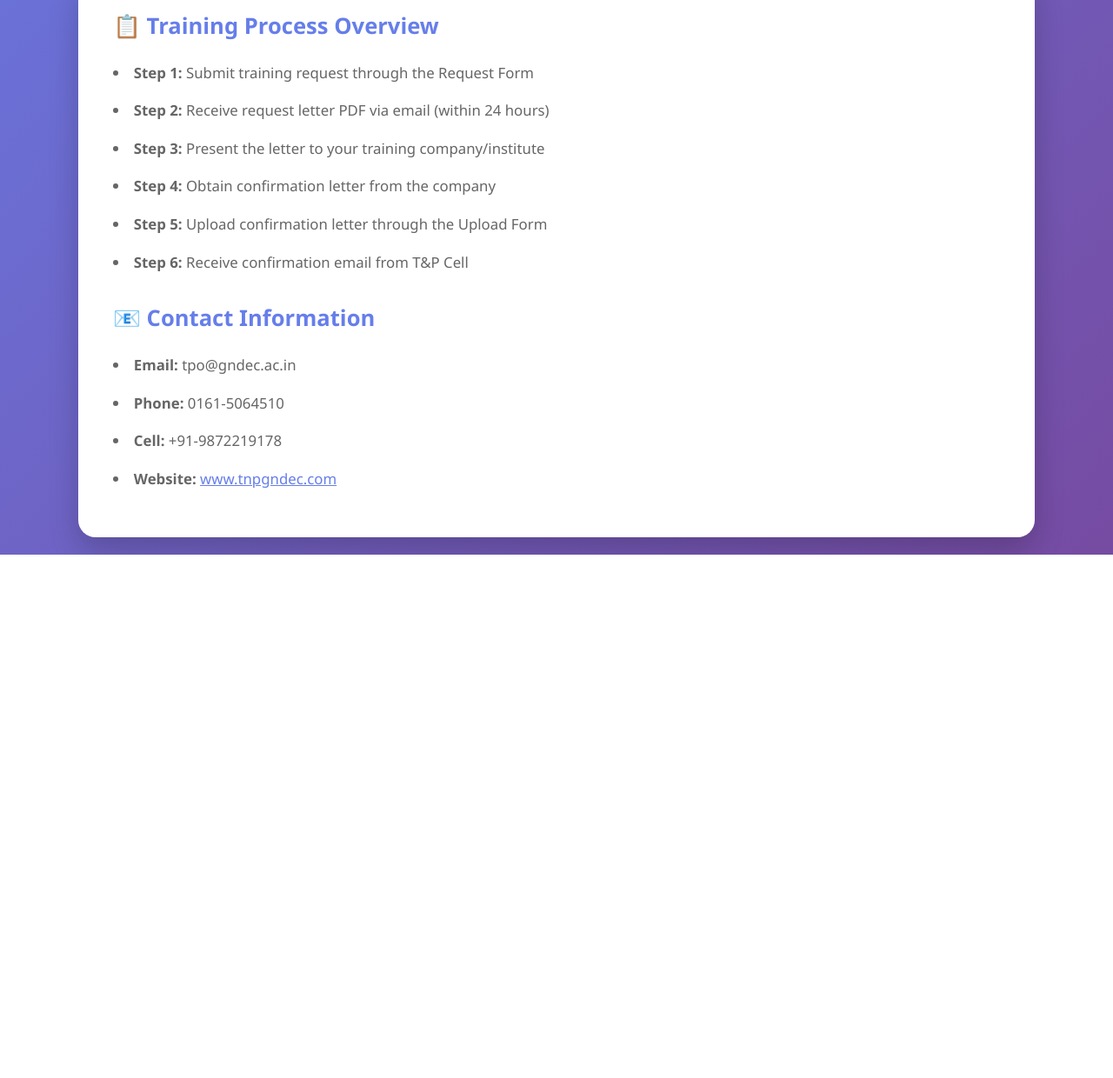
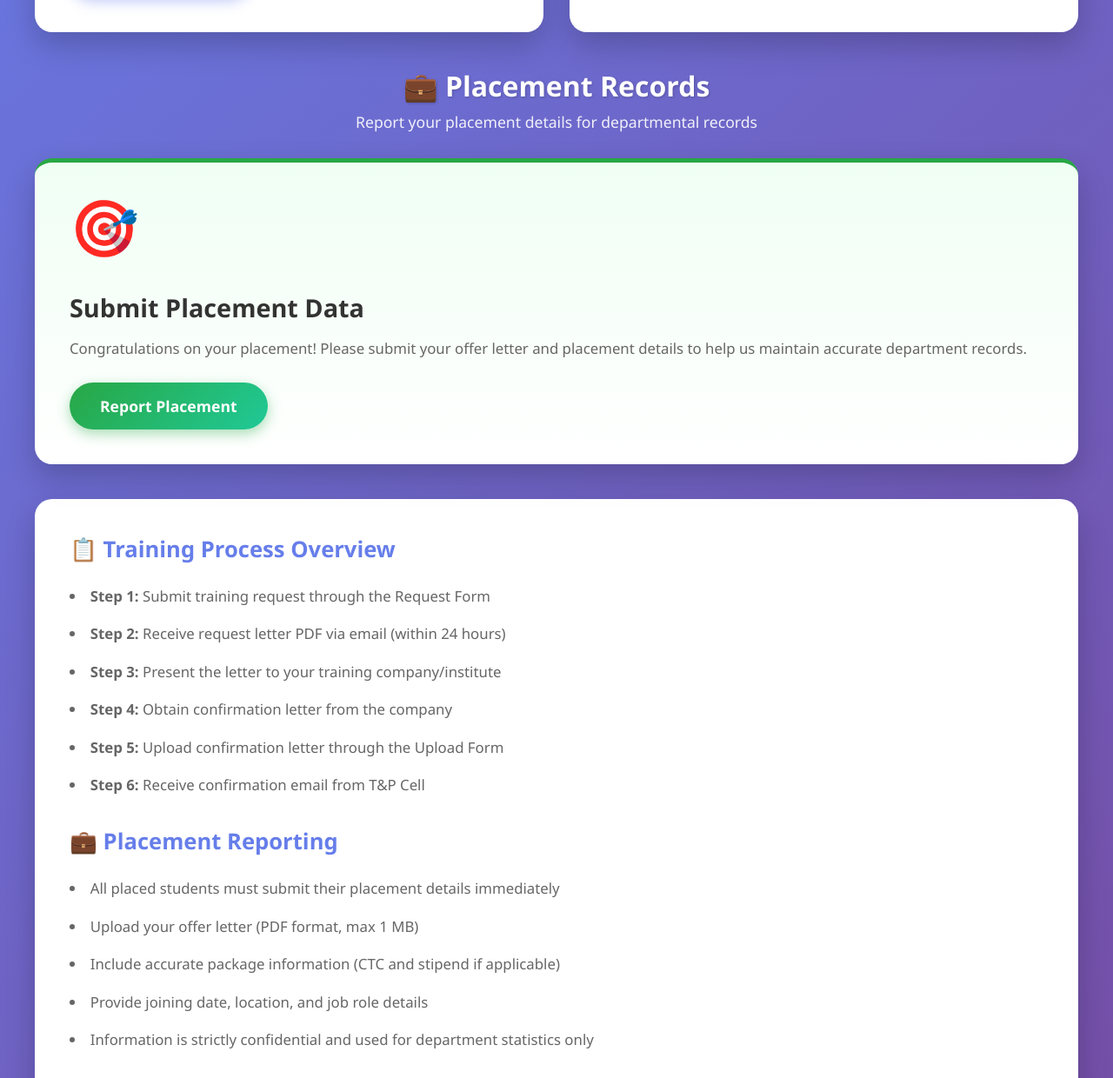
Before and after one commit to gnetnp-ece/Training-Management, a plain HTML site: page index.html in a window 1280 px wide. Shown: the part 667-1907 px from the top of the page at 87% size. Before the commit the page ends 1305 px from the top, so only its background shows below. Drawn offline with Linux system fonts and the light colour scheme.

Commit message:
Update title and add training/placement sections

```diff
--- a/index.html
+++ b/index.html
@@ -3,7 +3,7 @@
 <head>
     <meta charset="UTF-8">
     <meta name="viewport" content="width=device-width, initial-scale=1.0">
-    <title>GNDEC Training Portal - ECE Department</title>
+    <title>GNDEC Training & Placement Portal - ECE</title>
     <style>
         * {
             margin: 0;
@@ -19,7 +19,7 @@
         }
 
         .container {
-            max-width: 1100px;
+            max-width: 1200px;
             margin: 0 auto;
         }
 
@@ -41,9 +41,26 @@
             opacity: 0.95;
         }
 
+        .section-divider {
+            margin: 40px 0 30px 0;
+            text-align: center;
+            color: white;
+        }
+
+        .section-divider h2 {
+            font-size: 2em;
+            margin-bottom: 8px;
+            text-shadow: 1px 1px 3px rgba(0,0,0,0.2);
+        }
+
+        .section-divider p {
+            font-size: 1.1em;
+            opacity: 0.9;
+        }
+
         .card-grid {
             display: grid;
-            grid-template-columns: repeat(auto-fit, minmax(320px, 1fr));
+            grid-template-columns: repeat(auto-fit, minmax(300px, 1fr));
             gap: 30px;
             margin-bottom: 40px;
         }
@@ -97,6 +114,21 @@
         .btn:hover {
             transform: scale(1.05);
             box-shadow: 0 8px 20px rgba(102, 126, 234, 0.6);
+        }
+
+        /* Special styling for placement card */
+        .card.placement-card {
+            border-top: 5px solid #28a745;
+            background: linear-gradient(to bottom, #f0fff4 0%, #ffffff 100%);
+        }
+
+        .card.placement-card .btn {
+            background: linear-gradient(135deg, #28a745 0%, #20c997 100%);
+            box-shadow: 0 5px 15px rgba(40, 167, 69, 0.4);
+        }
+
+        .card.placement-card .btn:hover {
+            box-shadow: 0 8px 20px rgba(40, 167, 69, 0.6);
         }
 
         .info-section {
@@ -171,15 +203,25 @@
             .card {
                 padding: 30px;
             }
+
+            .section-divider h2 {
+                font-size: 1.5em;
+            }
         }
     </style>
 </head>
 <body>
     <div class="container">
         <div class="header">
-            <h1>🎓 GNDEC Training Portal</h1>
+            <h1>🎓 GNDEC T&P Portal</h1>
             <p>Training & Placement Cell - Department of ECE</p>
             <p style="font-size: 0.9em; margin-top: 10px;">Guru Nanak Dev Engineering College, Ludhiana</p>
+        </div>
+
+        <!-- Training Section -->
+        <div class="section-divider">
+            <h2>📚 Training Management</h2>
+            <p>Submit and track your industrial training requests</p>
         </div>
 
         <div class="card-grid">
@@ -198,6 +240,22 @@
             </div>
         </div>
 
+        <!-- Placement Section -->
+        <div class="section-divider">
+            <h2>💼 Placement Records</h2>
+            <p>Report your placement details for departmental records</p>
+        </div>
+
+        <div class="card-grid">
+            <div class="card placement-card">
+                <div class="card-icon">🎯</div>
+                <h2>Submit Placement Data</h2>
+                <p>Congratulations on your placement! Please submit your offer letter and placement details to help us maintain accurate department records.</p>
+                <a href="placement-form.html" class="btn">Report Placement</a>
+            </div>
+        </div>
+
+        <!-- Information Section -->
         <div class="info-section">
             <h3>📋 Training Process Overview</h3>
             <ul>
@@ -207,6 +265,15 @@
                 <li><strong>Step 4:</strong> Obtain confirmation letter from the company</li>
                 <li><strong>Step 5:</strong> Upload confirmation letter through the Upload Form</li>
                 <li><strong>Step 6:</strong> Receive confirmation email from T&P Cell</li>
+            </ul>
+
+            <h3 style="margin-top: 30px;">💼 Placement Reporting</h3>
+            <ul>
+                <li>All placed students must submit their placement details immediately</li>
+                <li>Upload your offer letter (PDF format, max 1 MB)</li>
+                <li>Include accurate package information (CTC and stipend if applicable)</li>
+                <li>Provide joining date, location, and job role details</li>
+                <li>Information is strictly confidential and used for department statistics only</li>
             </ul>
 
             <h3 style="margin-top: 30px;">📧 Contact Information</h3>
```
